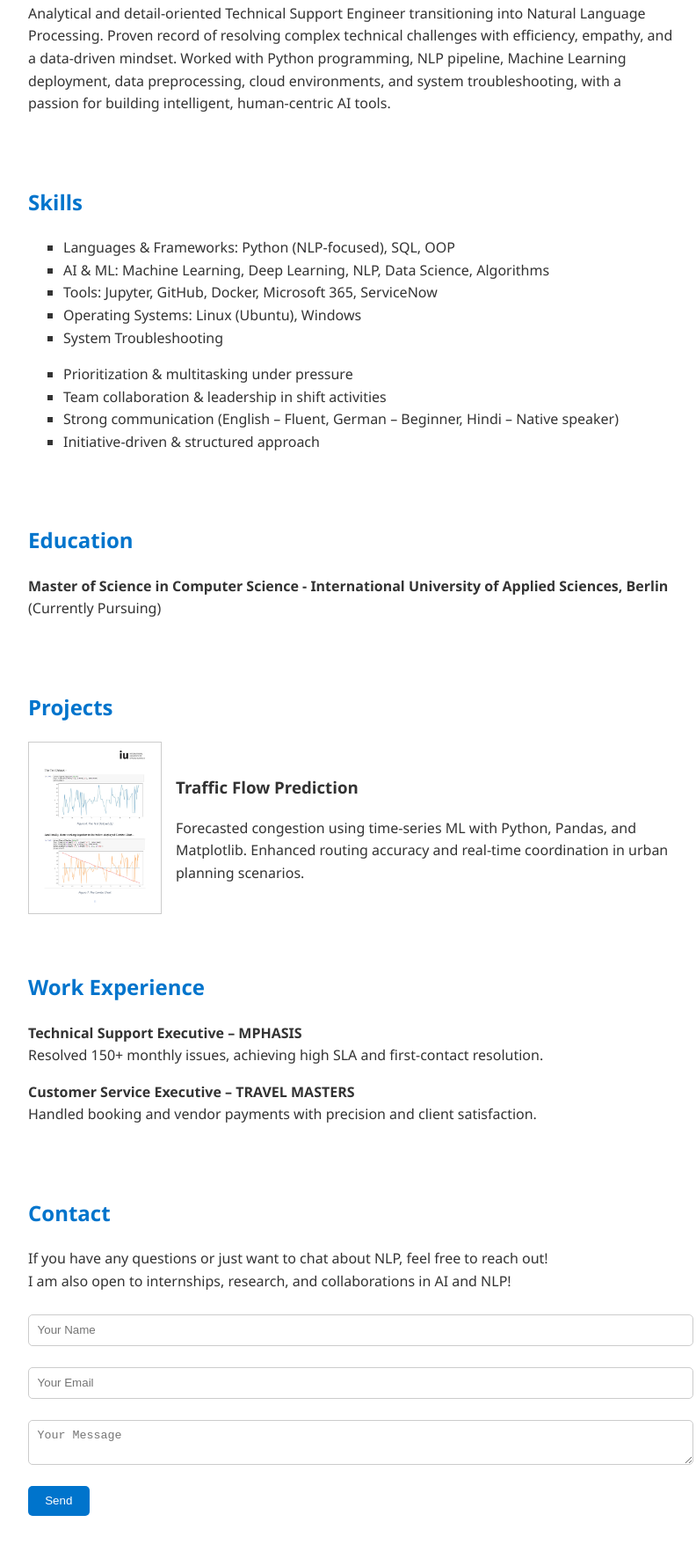
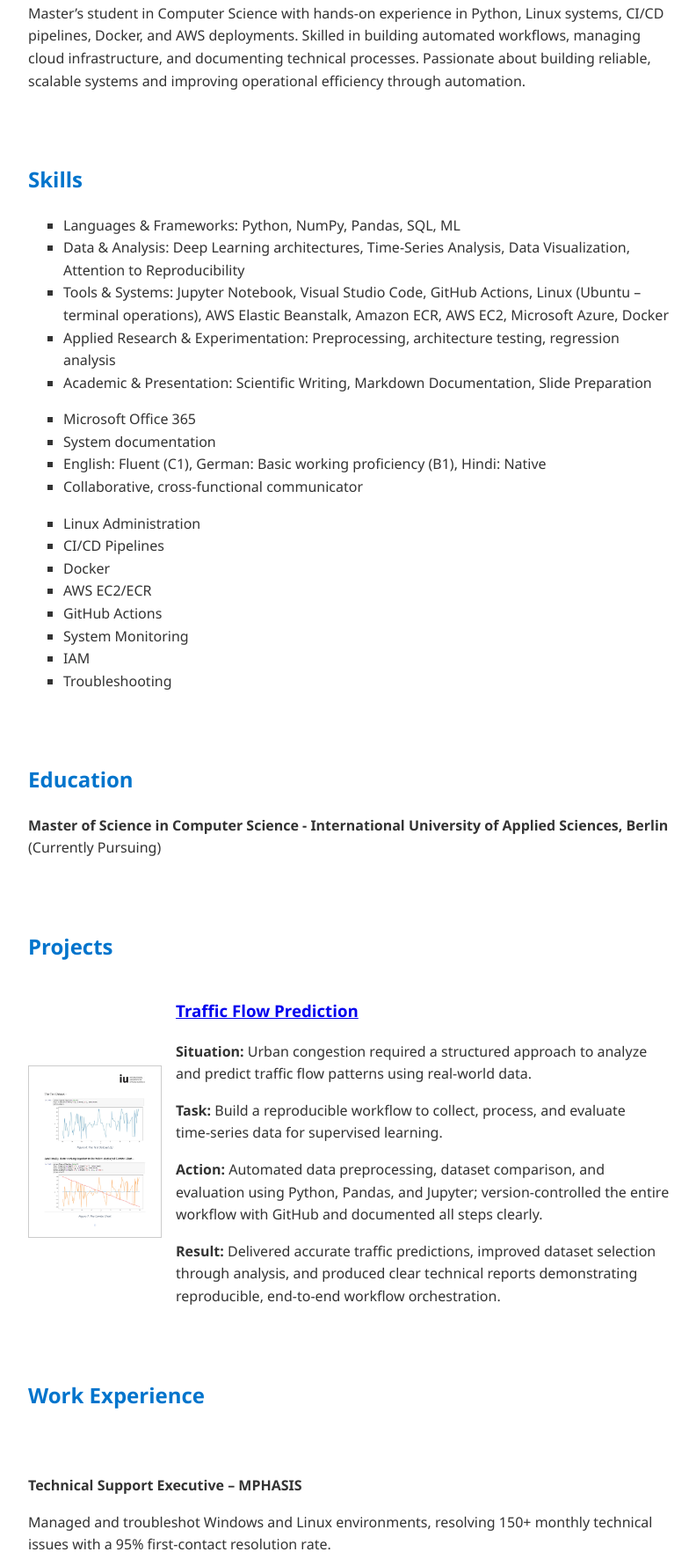
Before and after one commit to markevette/Evette-Portfolio, a plain HTML site: page index.html in a window 1280 px wide. Shown: the part 752-2524 px from the top of the page at 88% size, without its empty margins (240-1032 px from the left). Drawn offline with Linux system fonts and the light colour scheme; grey boxes are pictures that could not be loaded.

Commit message:
Update index.html
Updated for MLOps roles.

```diff
--- a/index.html
+++ b/index.html
@@ -17,7 +17,7 @@
   </section>
 
   <header>
-   <p>Aspiring NLP & AI Specialist | Technical Support Engineer</p>
+   <p>Aspiring ML Ops / Cloud Ops Engineer</p>
   <nav>
     <a href="#about">About</a>
     <a href="#skills">Skills</a>
@@ -38,23 +38,33 @@
 
   <section id="about">
     <h2>About Me</h2>
-    <p>Analytical and detail-oriented Technical Support Engineer transitioning into Natural Language Processing. Proven record of resolving complex technical challenges with efficiency, empathy, and a data-driven mindset. Worked with Python programming, NLP pipeline, Machine Learning deployment, data preprocessing, cloud environments, and system troubleshooting, with a passion for building intelligent, human-centric AI tools.</p>
+    <p>Master’s student in Computer Science with hands-on experience in Python, Linux systems, CI/CD pipelines, Docker, and AWS deployments. Skilled in building automated workflows, managing cloud infrastructure, and documenting technical processes. Passionate about building reliable, scalable systems and improving operational efficiency through automation.</p>
   </section>
 
   <section id="skills">
     <h2>Skills</h2>
     <ul name="Technical Skills">
-      <li>Languages & Frameworks: Python (NLP-focused), SQL, OOP</li>
-      <li>AI & ML: Machine Learning, Deep Learning, NLP, Data Science, Algorithms</li>
-      <li>Tools: Jupyter, GitHub, Docker, Microsoft 365, ServiceNow</li>
-      <li>Operating Systems: Linux (Ubuntu), Windows</li>
-      <li>System Troubleshooting</li>
+      <li>Languages & Frameworks: Python, NumPy, Pandas, SQL, ML</li>
+      <li>Data & Analysis: Deep Learning architectures, Time-Series Analysis, Data Visualization, Attention to Reproducibility</li>
+      <li>Tools & Systems: Jupyter Notebook, Visual Studio Code, GitHub Actions, Linux (Ubuntu – terminal operations), AWS Elastic Beanstalk, Amazon ECR, AWS EC2, Microsoft Azure, Docker</li>
+      <li>Applied Research & Experimentation: Preprocessing, architecture testing, regression analysis</li>
+      <li>Academic & Presentation: Scientific Writing, Markdown Documentation, Slide Preparation</li>
     </ul>
-    <ul name="Soft Skills">
-      <li>Prioritization & multitasking under pressure</li>
-      <li>Team collaboration & leadership in shift activities</li>
-      <li>Strong communication (English – Fluent, German – Beginner, Hindi – Native speaker)</li>
-      <li>Initiative-driven & structured approach</li>
+    <ul name="Bonus Skills">
+      <li>Microsoft Office 365</li>
+      <li>System documentation</li>
+      <li>English: Fluent (C1), German: Basic working proficiency (B1), Hindi: Native</li>
+      <li>Collaborative, cross-functional communicator</li>
+    </ul>
+    <ul name="Core Competencies">
+      <li>Linux Administration</li>
+      <li>CI/CD Pipelines</li>
+      <li>Docker</li>
+      <li>AWS EC2/ECR</li>
+      <li>GitHub Actions</li>
+      <li>System Monitoring</li>
+      <li>IAM</li>
+      <li>Troubleshooting</li>
     </ul>
   </section>
 
@@ -68,21 +78,30 @@
     <div class="project">
       <img src="traffic-forecast.png" alt="Traffic Flow Prediction Graph" />
       <div>
-        <h3>Traffic Flow Prediction</h3>
-        <p>Forecasted congestion using time-series ML with Python, Pandas, and Matplotlib. Enhanced routing accuracy and real-time coordination in urban planning scenarios.</p>
+        <h3><a href="https://github.com/markevette/DLMDSPW01">Traffic Flow Prediction</a></h3>
+        <p><b>Situation: </b>Urban congestion required a structured approach to analyze and predict traffic flow patterns using real‑world data.</p>
+        <p><b>Task: </b>Build a reproducible workflow to collect, process, and evaluate time‑series data for supervised learning.</p>
+        <p><b>Action: </b>Automated data preprocessing, dataset comparison, and evaluation using Python, Pandas, and Jupyter; version‑controlled the entire workflow with GitHub and documented all steps clearly.</p>
+        <p><b>Result: </b>Delivered accurate traffic predictions, improved dataset selection through analysis, and produced clear technical reports demonstrating reproducible, end‑to‑end workflow orchestration.</p>
       </div>
     </div>
   </section>
 
   <section id="experience">
-    <h2>Work Experience</h2>
-    <p><strong>Technical Support Executive – MPHASIS</strong><br>Resolved 150+ monthly issues, achieving high SLA and first-contact resolution.</p>
-    <p><strong>Customer Service Executive – TRAVEL MASTERS</strong><br>Handled booking and vendor payments with precision and client satisfaction.</p>
-  </section>
+    <h2>Work Experience</h2><br><br>
+    <strong>Technical Support Executive – MPHASIS</strong><br>
+    <p>Managed and troubleshot Windows and Linux environments, resolving 150+ monthly technical issues with a 95% first‑contact resolution rate.</p>
+    <p>Reduced system downtime by 35% through proactive monitoring, patching, and performance optimization.</p>
+    <p>Helped users request and get proper directory accesses (IAM) through Saviynt, making sure that the compliance was followed 100% of the time.</p>
+    <br><br>
+    <strong>Customer Service Executive – TRAVEL MASTERS</strong><br>
+    <p>Built and maintained daily financial tracking sheets for 100+ transactions/month.</p>
+    <p>Generated MIS reports for sales and bookings, supporting high-accuracy forecasting and budget visibility.</p>
+  </section><br><br>
 
   <section id="contact">
     <h2>Contact</h2>
-    <p>If you have any questions or just want to chat about NLP, feel free to reach out!<br>I am also open to internships, research, and collaborations in AI and NLP!</p>
+    <p>Currently based in Berlin and open to on-site or hybrid apprenticeship / working student roles. Eligible to work anywhere throughout Germany. Flexible schedule with up to 20 hours/week during semesters.</p>
     <form action="https://formspree.io/f/xrbkoyaj" method="POST">
       <input type="text" name="name" placeholder="Your Name" required><br>
       <input type="email" name="_replyto" placeholder="Your Email" required><br>
```
